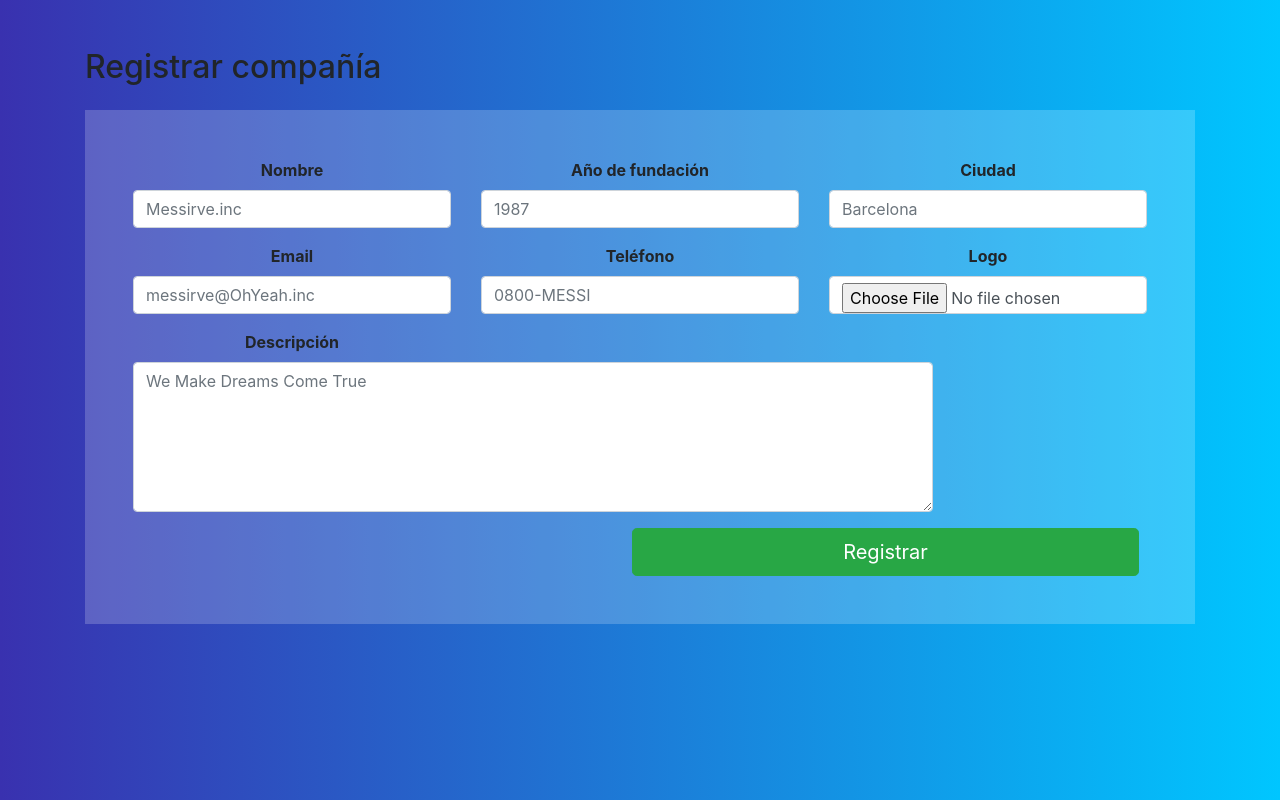
After one commit to XPLoXe/TP-Final-Laboratorio-IV, a PHP site: template Views/company-register.php in a window 1280 px wide. The commit adds this page. Run offline with PHP 8.4, Linux system fonts and the light colour scheme; the template is opened without the code that fills it, so the values that code supplies are empty; some libraries are stand-ins or nearby versions.

Commit message:
company-register-view added

```diff
--- a/Controllers/CompanyController.php
+++ b/Controllers/CompanyController.php
@@ -144,4 +144,9 @@
                 }
             }
         }
+
+        public function Register()  //under construction
+        {
+
+        }
     }
--- a/Controllers/LoginController.php
+++ b/Controllers/LoginController.php
@@ -112,7 +112,10 @@
             require_once(VIEWS_PATH."signup.php");
         }
 
-
+        public function ShowSignupCompanyView(): void
+        {
+            require_once(VIEWS_PATH."company-register.php");
+        }
 
         private function GetPricesFromBinance()
         {
--- /dev/null
+++ b/Views/company-register.php
@@ -0,0 +1,56 @@
+<main class="py-5">
+     <section id="listado" class="mb-5">
+          <div class="container">
+               <h2 class="mb-4">Registrar compañía</h2>
+               <form enctype="multipart/form-data" action="<?php echo FRONT_ROOT ?>Company/Register" method="post" class="bg-light-alpha p-5" style="text-align: center;">
+                    <div class="row">
+                         <div class="col-lg-4">
+                              <div class="form-group">
+                                   <label for=""><strong>Nombre</strong></label>
+                                   <input type="text" name="name" class="form-control" placeholder="Messirve.inc" required>
+                              </div>
+                         </div>
+                         <div class="col-lg-4">
+                              <div class="form-group">
+                                   <label for=""><strong>Año de fundación</strong></label>
+                                   <input type="number" min="1901" max="<?php echo date("Y"); ?>" name="yearOfFoundation" class="form-control" placeholder="1987" required>
+                              </div>
+                         </div>
+                         <div class="col-lg-4">
+                              <div class="form-group">
+                                   <label for=""><strong>Ciudad</strong></label>
+                                   <input type="text" name="city" class="form-control" placeholder="Barcelona" required>
+                              </div>
+                         </div>
+                         <div class="col-lg-4">
+                              <div class="form-group">
+                                   <label for=""><strong>Email</strong></label>
+                                   <input type="email" name="email" class="form-control" placeholder="messirve@OhYeah.inc" required>
+                              </div>
+                         </div>
+                         <div class="col-lg-4">
+                              <div class="form-group">
+                                   <label for=""><strong>Teléfono</strong></label>
+                                   <input type="text" name="phoneNumber" class="form-control" placeholder="0800-MESSI" required>
+                              </div>
+                         </div>
+                         <div class="col-lg-4">
+                              <div class="form-group">
+                                   <label for=""><strong>Logo</strong></label>
+                                   <input type="file" name="logo" accept="image/png" class="form-control" required>
+                              </div>
+                         </div>
+                         <div class="col-lg-4">
+                              <div class="form-group">
+                                   <label for=""><strong>Descripción</strong></label>
+                                   <textarea id="bio" name="description" class="form-control" style="width: 800px; height: 150px;"  placeholder="We Make Dreams Come True" required></textarea>
+                              </div>
+                         </div>
+                    </div>
+                    <div>
+                        <button type="submit" name="button"  class="btn btn-success mx-2 ml-auto d-block btn-lg " style="width: 50%; justify-content: center;"  >Registrar</button>
+                    </div>
+               </form>
+          </div>
+     </section>
+</main>
--- a/Views/login.php
+++ b/Views/login.php
@@ -15,6 +15,8 @@
             </div>
             <button class="btn btn-dark btn-block btn-lg" type="submit">Iniciar Sesión</button>
             <a class="btn btn-dark btn-block btn-lg" href="<?php echo FRONT_ROOT ?>Login/ShowSignupView">Registrarse</a>
+            <a class="btn btn-dark btn-block btn-lg" href="<?php echo FRONT_ROOT ?>Login/ShowSignupView">Registrarse como Usuario</a>
+            <a class="btn btn-dark btn-block btn-lg" href="<?php echo FRONT_ROOT ?>Login/ShowSignupCompanyView">Registrarse como Compañía</a>
         </form>
     </div>
 </main>
```
